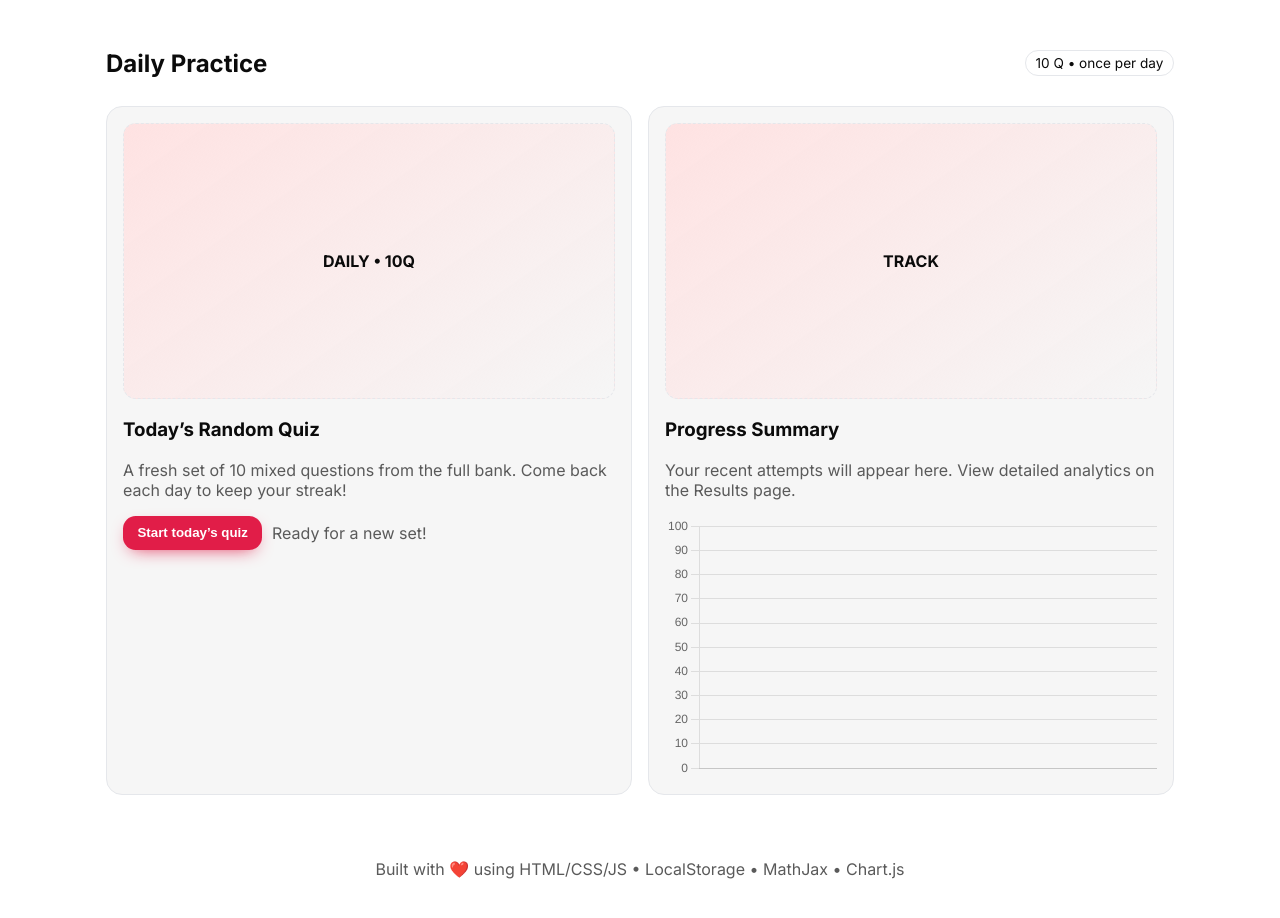
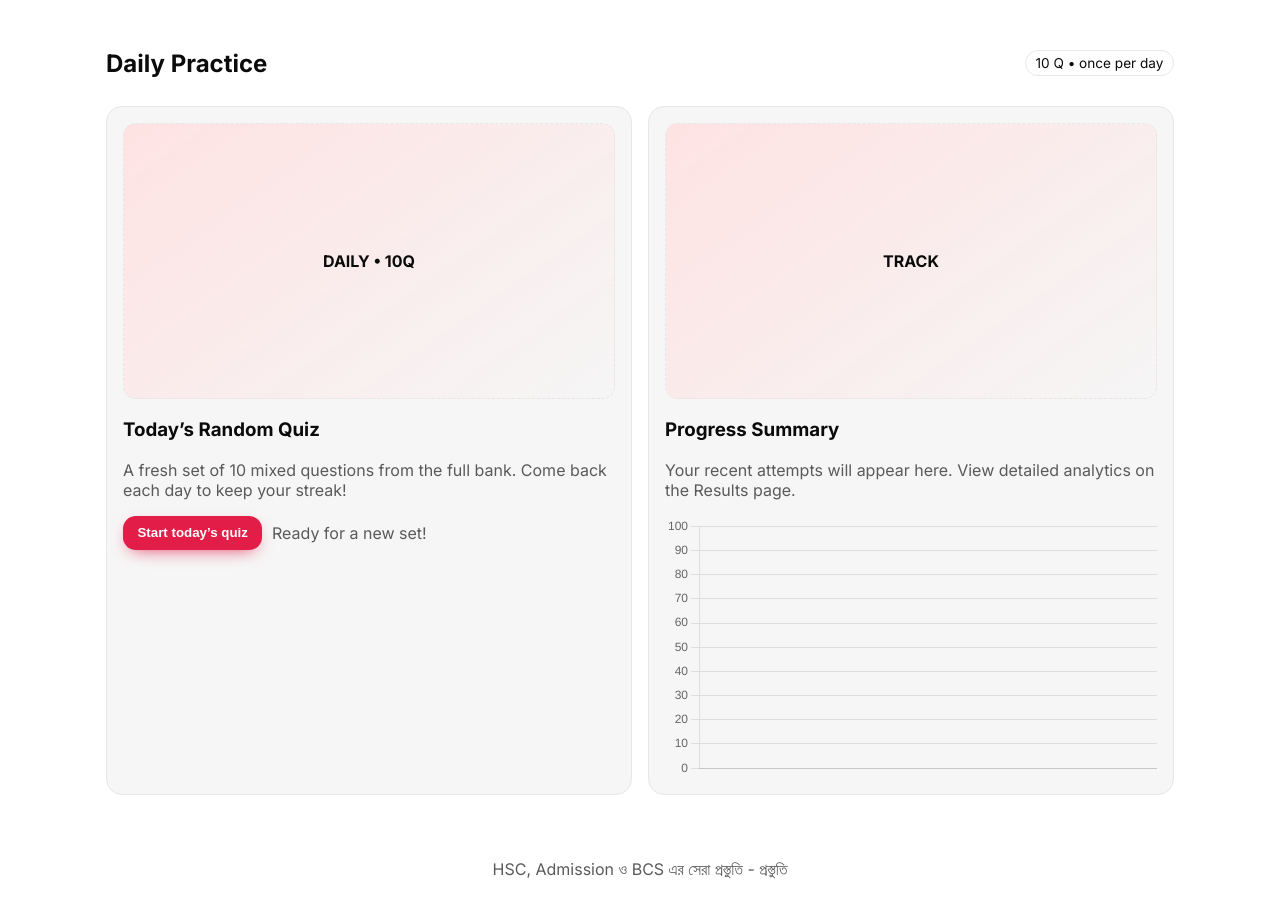
Before and after one commit to amijn2024/grokq, a plain HTML site: page chat.html in a window 1280 px wide. Shown: the part 68-986 px from the top of the page. Drawn offline with nearby package versions, Linux system fonts and the light colour scheme.

Commit message:
Update chat.html

```diff
--- a/chat.html
+++ b/chat.html
@@ -3,7 +3,7 @@
 <head>
   <meta charset="utf-8" />
   <meta name="viewport" content="width=device-width, initial-scale=1" />
-  <title>QuizX — Responsive JSON Quiz (HTML/CSS/JS)</title>
+  <title>HSC, Admission ও BCS এর সেরা প্রস্তুতি - প্রস্তুতি</title>
   <meta name="description" content="Responsive quiz app with daily practice, exam mode, classes/subjects/topics, MathJax formulas, Chart.js results, and localStorage tracking." />
 
   <!-- Fonts (optional) -->
@@ -238,7 +238,7 @@
   </main>
 
   <footer>
-    Built with ❤️ using HTML/CSS/JS • LocalStorage • MathJax • Chart.js
+    HSC, Admission ও BCS এর সেরা প্রস্তুতি - প্রস্তুতি
   </footer>
 
   <!-- Daily modal (optional UX) -->
```
